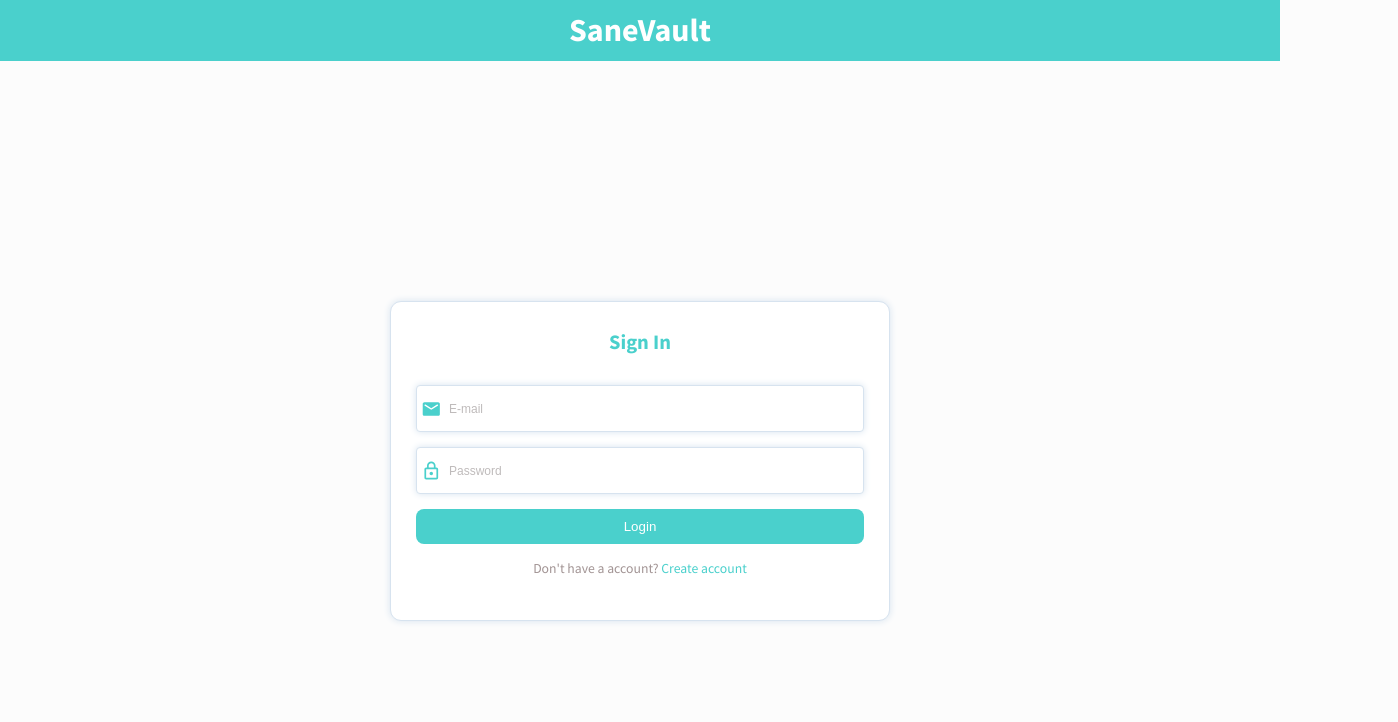
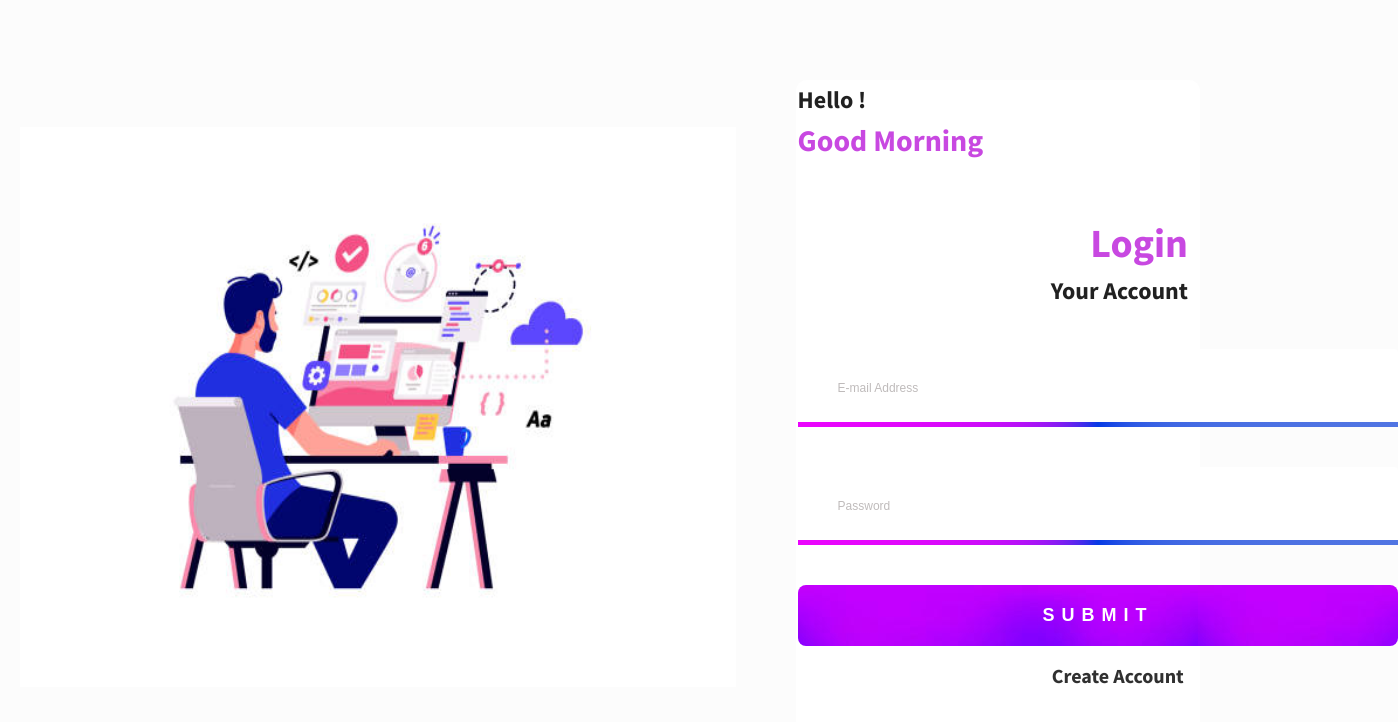
Before and after one commit to oumaimalahouel/saneVault, a React (Create React App) app: page /login in a window 1280 px wide. Shown: the top 722 px of the page, 1398 px wide, since content can reach past the window. Built offline with nearby package versions, Linux system fonts and the light colour scheme.

Commit message:
improve style login page

```diff
--- a/src/index.css
+++ b/src/index.css
@@ -46,8 +46,10 @@ body {
 }
 
 a {
+  color: #303030;
+  margin-left: 250px;
   text-decoration: none;
-  color: var(--main-color);
+  font-size: 20px; font-weight: bold; margin-right: 10px;
   transition: all 0.3s ease-in-out;
   -webkit-transition: all 0.3s ease-in-out;
   -moz-transition: all 0.3s ease-in-out;
@@ -56,5 +58,5 @@ a {
 }
 
 a:hover {
-  color: var(--main-color-hover);
+  color:  rgb(178, 44, 205);
 }
--- a/src/scenes/authentification/Login.jsx
+++ b/src/scenes/authentification/Login.jsx
@@ -1,7 +1,5 @@
 import React, { useState } from "react";
-import { Box, Typography } from "@mui/material";
-import EmailRoundedIcon from '@mui/icons-material/EmailRounded';
-import LockOutlinedIcon from '@mui/icons-material/LockOutlined';
+
 import styles from "./SignUp.module.css";
 import { ToastContainer, toast } from "react-toastify";
 import "react-toastify/dist/ReactToastify.css";
@@ -49,25 +47,30 @@ const Login = () => {
   };
 
   return (
-   <Box>
-    <Box
-      width="100%"
-      backgroundColor="var(--main-color)"
-      p="0.4rem 2%"
-      textAlign="center"
 
-    >
-      <Typography fontWeight="bold" fontSize="32px" color="white">
-        SaneVault
-      </Typography>
-    </Box>
     <div className={styles.container}>
+
+      <div className={styles.imageLogin}><img
+
+                  width="100%"
+                  height="100%"
+                  src={`../../assets/welcome.jpg`}
+
+
+                /></div>
+
       <form className={styles.formLogin} onSubmit={submitHandler} autoComplete="off">
-        <h2>Sign In</h2>
+      <h1>Hello ! </h1>
+      <br />
+        <h2>Good Morning</h2>
+        <br />
+        <div style={{ textAlign: 'end', marginTop:'50px' }}>
+        <h2 style={{color:'rgb(200, 72, 225)',fontSize:'40px',marginLeft:'200px'}}>Login </h2> <h1>Your Account</h1>
+        </div>
         <div>
           <div>
-            <input type="text" name="email" value={data.email} placeholder="E-mail" onChange={changeHandler} onFocus={focusHandler} autoComplete="off" />
-            <EmailRoundedIcon style={{position: 'absolute', top: '50%', left: '10px', transform: 'translateY(-50%)' , marginLeft: '-5px',color:'var(--main-color)'}}/>
+            <input type="text" name="email" value={data.email} placeholder="E-mail Address" onChange={changeHandler} onFocus={focusHandler} autoComplete="off" />
+
                       </div>
         </div>
 
@@ -75,20 +78,20 @@ const Login = () => {
         <div>
           <div>
             <input type="password" name="password" value={data.password} placeholder="Password" onChange={changeHandler} onFocus={focusHandler} autoComplete="off" />
-            <LockOutlinedIcon style={{position: 'absolute', top: '50%', left: '10px', transform: 'translateY(-50%)' , marginLeft: '-5px',color:'var(--main-color)'}}/>
+
           </div>
         </div>
 
         <div>
-          <button type="submit">Login</button>
+          <button type="submit">SUBMIT</button>
           <span style={{ color: "#a29494", textAlign: "center", display: "inline-block", width: "100%" }}>
-            Don't have a account? <Link to="/signup">Create account</Link>
+            <Link to="/signup">Create Account</Link>
           </span>
         </div>
       </form>
       <ToastContainer />
     </div>
-    </Box>
+
   );
 };
 
--- a/src/scenes/authentification/SignUp.module.css
+++ b/src/scenes/authentification/SignUp.module.css
@@ -1,27 +1,45 @@
 .formLogin {
     background: #fff;
-    box-shadow: var(--box-shadow);
-    border: 1px solid var(--secondary-color);
-    padding: 25px;
+
+
+    padding: 2px;
     border-radius: 11px;
-    min-width: 500px;
+
+    margin:60px;
+
+
+  }
+  .imageLogin{
+
+
+   height: 70vh;
   }
 
   .container {
     display: flex;
-    justify-content: center;
+
     align-items: center;
     min-height: 100vh;
+    padding: 20px;
+
+
+  }
+  h2{
+    display: inline-block; font-size: 24px; font-weight: blod; margin-right: 10px;
+  }
+  h1{
+    display: inline-block; font-size: 24px; font-weight: bold; margin-right: 10px;
   }
 
   .formLogin > h2 {
-    margin-bottom: 28px;
-    color: var(--main-color);
-    text-align: center;
+
+   font-size: 30px;
+    color: rgb(200, 72, 225);
+    text-align: end;
   }
 
   .formLogin > div {
-    margin-bottom: 15px;
+    margin-bottom: 40px;
   }
 
   .formLogin > div > div {
@@ -34,10 +52,14 @@
     background: #fff;
     border-radius: 4px;
     outline: 0;
-    border: 1px solid var(--secondary-color);
-    box-shadow: var(--box-shadow);
-    padding: 15px 32px;
-    width: 100%;
+    border:none;
+    border-bottom: 5px solid;
+
+    border-image: conic-gradient(red, rgba(72, 110, 224, 0.918), rgb(6, 58, 229), magenta, rgb(225, 15, 236)) 1;
+
+    padding: 25px 40px;
+    font-size: 20px;
+    width: 150%;
     font-family: Arial, Helvetica, sans-serif;
     transition: all 0.3s ease-in-out;
     -webkit-transition: all 0.3s ease-in-out;
@@ -56,7 +78,7 @@
   }
 
   .completed > input {
-    border: 1px solid #42ba96 !important;
+    border: 1px solid rgb(178, 44, 205) !important;
     position: relative;
   }
 
@@ -142,24 +164,27 @@
   .formLogin button[type="submit"] {
     display: block;
     text-align: center;
-    width: 100%;
+    width: 150%;
     border-radius: 8px;
     outline: 0;
     border: none;
     color: #fff;
-    padding: 10px;
+    padding: 20px;
     margin: 15px 0;
-    background: var(--main-color);
+   font-size: large;
+   font-weight: 700;
+   letter-spacing: 7px;
     cursor: pointer;
     transition: all 0.3s ease-in-out;
     -webkit-transition: all 0.3s ease-in-out;
     -moz-transition: all 0.3s ease-in-out;
     -ms-transition: all 0.3s ease-in-out;
     -o-transition: all 0.3s ease-in-out;
+    background-image: url(../../../public/assets/butt.jpg);
   }
 
   .formLogin button[type="submit"]:hover {
-    background: var(--main-color-hover);
+
     cursor: pointer;
   }
 
```
Also changed, not shown: src/components/FlexBetween.jsx (added, +10 -0 lines), public/assets/butt.jpg (added), public/assets/welcome.jpg (added).
